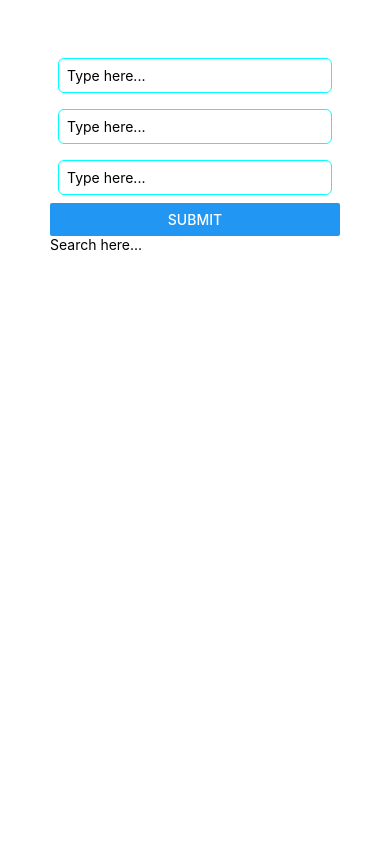
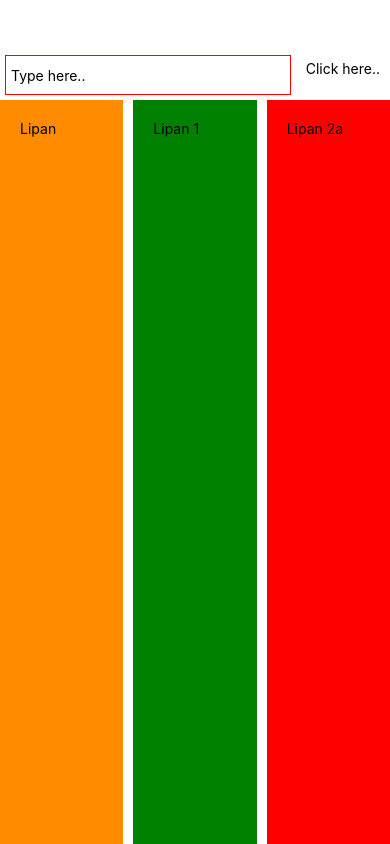
Before and after one commit to lipan07/Malaq, a React Native app: screen / in a window 390 px wide. Built offline with nearby package versions, Linux system fonts and the light colour scheme.

Commit message:
lipan-test

```diff
--- a/App.js
+++ b/App.js
@@ -1,40 +1,82 @@
 import React from 'react';
 import { StatusBar } from 'expo-status-bar';
-import { StyleSheet, Text, View, TextInput, Button } from 'react-native';
+import { StyleSheet, Text, View, TextInput, Button, Alert, Pressable } from 'react-native';
 
 export default function App() {
-  const [text, onChangeText] = React.useState('');
-  const [number, onChangeNumber] = React.useState('');
+  const handlePress = () => {
+    console.log('Do not click this button again!!');
+    Alert.alert('Do not click this button again!!');
+  };
+  return (
+    <View style={styles.allContainer}>
+      <View style={styles.searchContainer}>
+        <TextInput style={styles.input} placeholder="Type here.." />
+        <Pressable style={styles.btn} title="Click here.." onPress={handlePress}>
+          <Text>Click here..</Text>
+        </Pressable>
+      </View>
 
-  return (
-    <View style={styles.container}>
-      <View style={styles.inputContainer}>
-        <TextInput placeholder="Type here..." style={styles.textInput} />
-        <TextInput placeholder="Type here..." style={styles.textInput} />
-        <TextInput placeholder="Type here..." style={styles.textInput} />
-        <Button title="Submit" />
-      </View >
-      <View>
-        <TextInput placeholder="Search here..." />
+      <View style={styles.container}>
+        <View style={styles.container}>
+          <View style={styles.boxContainerOne}>
+            <Text>Lipan</Text>
+          </View>
+          <View style={styles.boxContainerTwo}>
+            <Text>Lipan 1</Text>
+          </View>
+          <View style={styles.boxContainerThree}>
+            <Text>Lipan 2a</Text>
+          </View>
+        </View>
       </View>
     </View>
   );
 }
 
 const styles = StyleSheet.create({
+  boxContainerOne: {
+    backgroundColor: 'darkorange',
+    flex: 1,
+    padding: 20,
+    marginRight: 5
+  },
+  boxContainerTwo: {
+    backgroundColor: 'green',
+    flex: 1,
+    padding: 20,
+    marginLeft: 5,
+    marginRight: 5,
+  },
+  boxContainerThree: {
+    backgroundColor: 'red',
+    flex: 1,
+    padding: 20,
+    marginLeft: 5
+  },
+  allContainer: {
+    flexDirection: 'column',
+    flex: 1,
+    marginTop: 50
+  },
+  searchContainer: {
+    flexDirection: 'row',
+    // flex: 1
+  },
   container: {
-    padding: 50,
+    flexDirection: 'row',
+    flex: 1
   },
-  inputContainer: {
-    flexDirection: 'column',
-    justifyContent: 'space-between'
+  input: {
+    borderWidth: 1,
+    borderColor: 'red',
+    height: 40,
+    flex: 1,
+    margin: 5,
+    padding: 5
   },
-  textInput: {
-    borderWidth: 1,
-    borderColor: 'aqua',
-    padding: 8,
-    marginRight: 8,
-    margin: 8,
-    borderRadius: 6,
+  btn: {
+    margin: 5,
+    padding: 5,
+    margin: 5,
   }
 })
```
